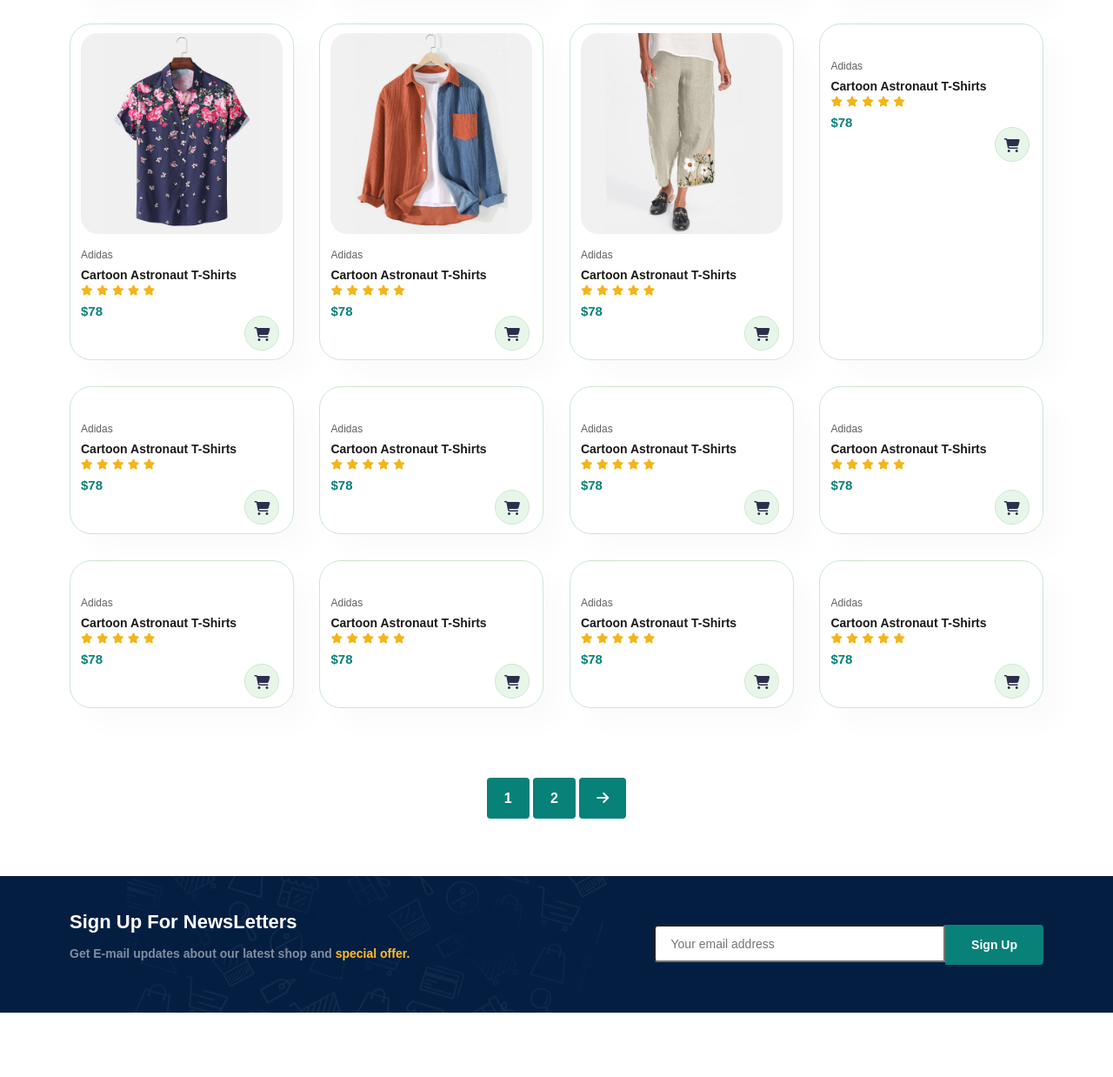
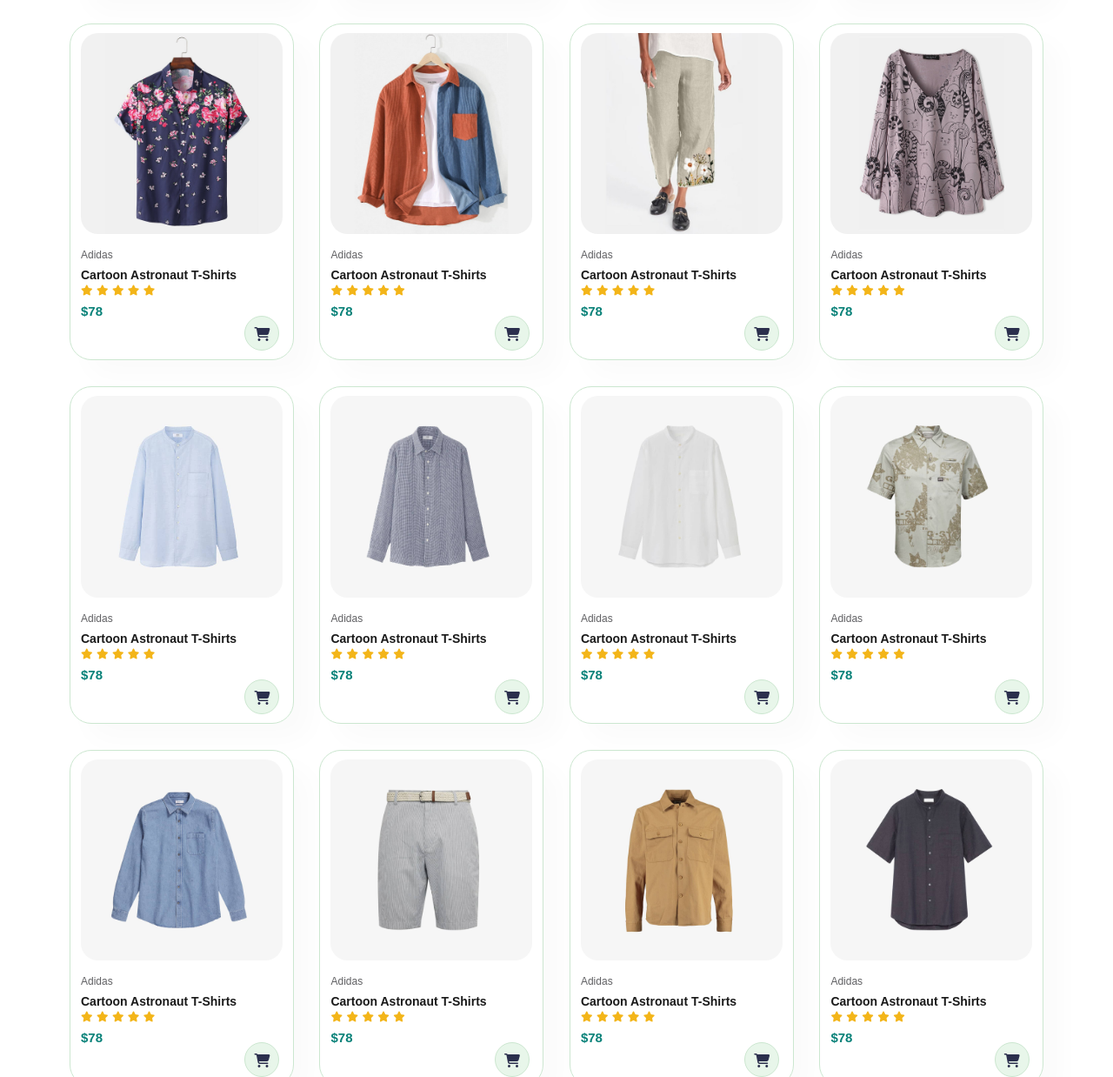
Before and after one commit to Amansrivastava1312/Ecommerce-Frontend, a plain HTML site: page shop.html in a window 1280 px wide. Shown: the part 870-2108 px from the top of the page at 87% size. Drawn offline with Linux system fonts and the light colour scheme; the site is published under a folder, as on GitHub Pages, so addresses that start at the root find nothing.

Commit message:
Update shop.html

```diff
--- a/shop.html
+++ b/shop.html
@@ -44,7 +44,7 @@
      <section id="product1" class="section-p1">
         <div class="pro-container">
             <div class="pro" onclick="window.location.href='sproduct.html'">
-                <img src="/img/products/f1.jpg" alt="">
+                <img src="img/products/f1.jpg" alt="">
                 <div class="des">
                     <span>Adidas</span>
                     <h5>Cartoon Astronaut T-Shirts</h5>
@@ -156,7 +156,7 @@
                 <a href=""><i class="fa-solid fa-cart-shopping cart" style="color: #2b2f4d;"></i></a>
             </div>
             <div class="pro">
-                <img src="/img/products/f8.jpg" alt="">
+                <img src="img/products/f8.jpg" alt="">
                 <div class="des">
                     <span>Adidas</span>
                     <h5>Cartoon Astronaut T-Shirts</h5>
@@ -173,7 +173,7 @@
             </div>
 
             <div class="pro">
-                <img src="/img/products/n1.jpg" alt="">
+                <img src="img/products/n1.jpg" alt="">
                 <div class="des">
                     <span>Adidas</span>
                     <h5>Cartoon Astronaut T-Shirts</h5>
@@ -189,7 +189,7 @@
                 <a href=""><i class="fa-solid fa-cart-shopping cart" style="color: #2b2f4d;"></i></a>
             </div>
             <div class="pro">
-                <img src="/img/products/n2.jpg" alt="">
+                <img src="img/products/n2.jpg" alt="">
                 <div class="des">
                     <span>Adidas</span>
                     <h5>Cartoon Astronaut T-Shirts</h5>
@@ -205,7 +205,7 @@
                 <a href=""><i class="fa-solid fa-cart-shopping cart" style="color: #2b2f4d;"></i></a>
             </div>
             <div class="pro">
-                <img src="/img/products/n3.jpg" alt="">
+                <img src="img/products/n3.jpg" alt="">
                 <div class="des">
                     <span>Adidas</span>
                     <h5>Cartoon Astronaut T-Shirts</h5>
@@ -221,7 +221,7 @@
                 <a href=""><i class="fa-solid fa-cart-shopping cart" style="color: #2b2f4d;"></i></a>
             </div>
             <div class="pro">
-                <img src="/img/products/n4.jpg" alt="">
+                <img src="img/products/n4.jpg" alt="">
                 <div class="des">
                     <span>Adidas</span>
                     <h5>Cartoon Astronaut T-Shirts</h5>
@@ -237,7 +237,7 @@
                 <a href=""><i class="fa-solid fa-cart-shopping cart" style="color: #2b2f4d;"></i></a>
             </div>
             <div class="pro">
-                <img src="/img/products/n5.jpg" alt="">
+                <img src="img/products/n5.jpg" alt="">
                 <div class="des">
                     <span>Adidas</span>
                     <h5>Cartoon Astronaut T-Shirts</h5>
@@ -253,7 +253,7 @@
                 <a href=""><i class="fa-solid fa-cart-shopping cart" style="color: #2b2f4d;"></i></a>
             </div>
             <div class="pro">
-                <img src="/img/products/n6.jpg" alt="">
+                <img src="img/products/n6.jpg" alt="">
                 <div class="des">
                     <span>Adidas</span>
                     <h5>Cartoon Astronaut T-Shirts</h5>
@@ -269,7 +269,7 @@
                 <a href=""><i class="fa-solid fa-cart-shopping cart" style="color: #2b2f4d;"></i></a>
             </div>
             <div class="pro">
-                <img src="/img/products/n7.jpg" alt="">
+                <img src="img/products/n7.jpg" alt="">
                 <div class="des">
                     <span>Adidas</span>
                     <h5>Cartoon Astronaut T-Shirts</h5>
@@ -285,7 +285,7 @@
                 <a href=""><i class="fa-solid fa-cart-shopping cart" style="color: #2b2f4d;"></i></a>
             </div>
             <div class="pro">
-                <img src="/img/products/n8.jpg" alt="">
+                <img src="img/products/n8.jpg" alt="">
                 <div class="des">
                     <span>Adidas</span>
                     <h5>Cartoon Astronaut T-Shirts</h5>
@@ -364,11 +364,11 @@
             <h4>Install App</h4>
             <p>From App Store or Google Play</p>
             <div class="row">
-                <img src="/img/pay/app.jpg" alt="">
-                <img src="/img/pay/play.jpg" alt="">
+                <img src="img/pay/app.jpg" alt="">
+                <img src="img/pay/play.jpg" alt="">
             </div>
             <p>Secured Payment Gateways</p>
-            <img src="/img/pay/pay.png" alt="">
+            <img src="img/pay/pay.png" alt="">
         </div>
         <div class="copyright">
             <p>2023, Aman --- Build By- HTML CSS ECOMMERCE Template</p>
```
